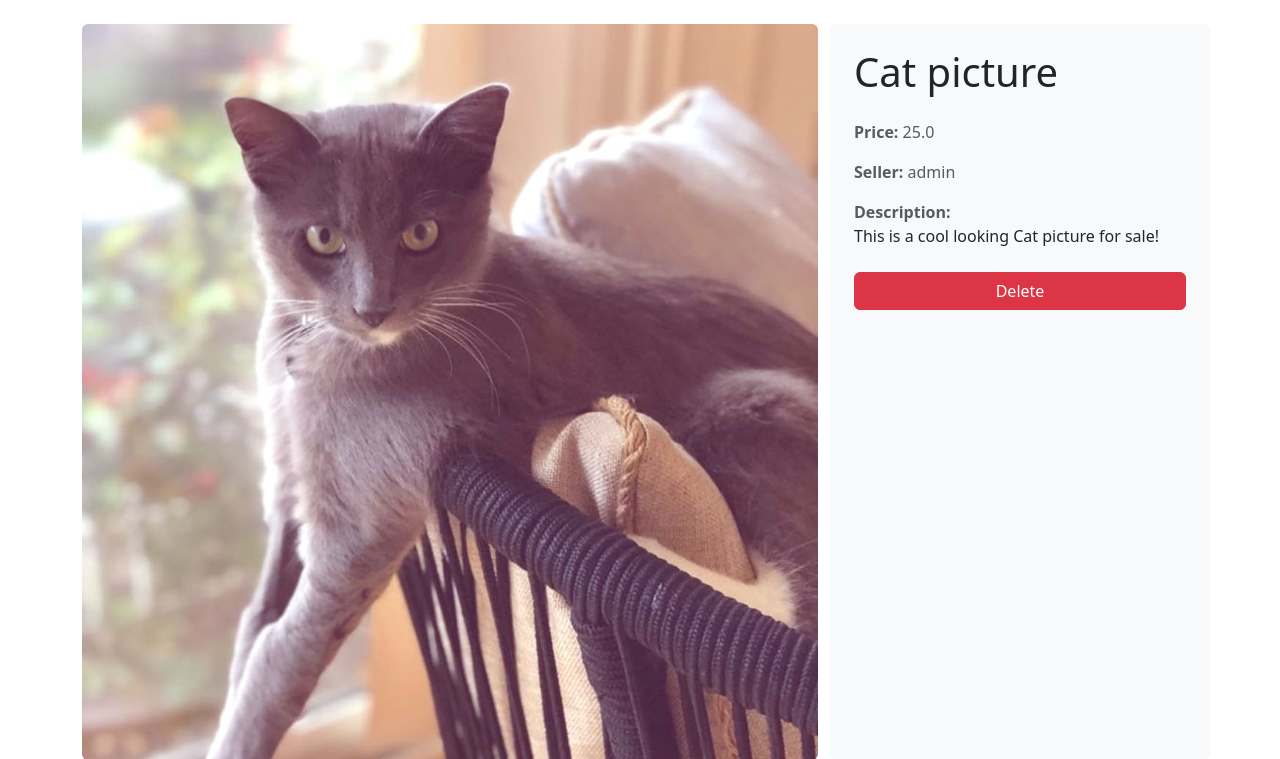
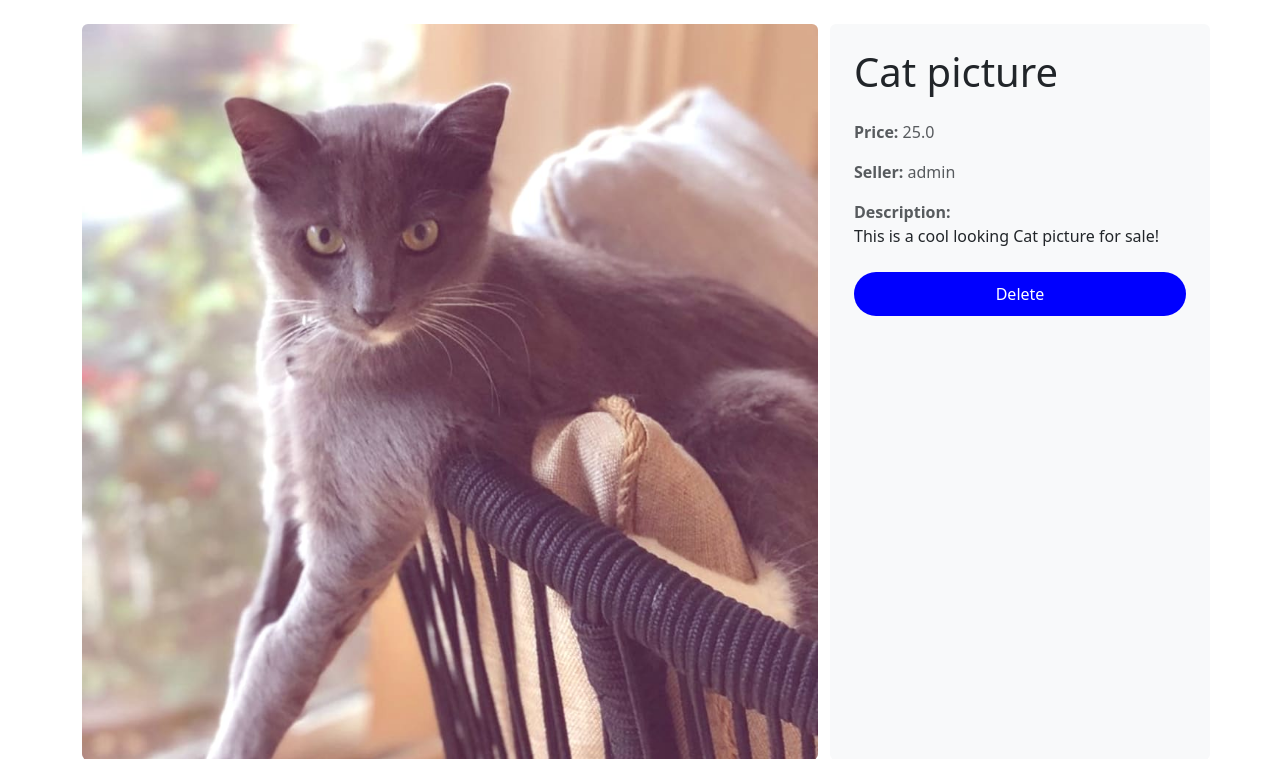
Before and after one commit to laminsaidy/MarketplaceP5, a Django app: page /items/detail/1/ in a window 1280 px wide. Shown: the part 56-815 px from the top of the page. Run offline with Django 5.2, Linux system fonts and the light colour scheme; a user stored in the database is signed in; data comes from the database, SQL or seed files in the repository.

Commit message:
Enhance Delete button with different colors, a hover effect and confirmation dialog

```diff
--- a/item/templates/item/detail.html
+++ b/item/templates/item/detail.html
@@ -16,6 +16,22 @@
   .contact-seller-btn:hover {
     transform: scale(1.05);
     box-shadow: 0 4px 8px rgba(0, 0, 0, 0.2);
+  }
+
+  /* Custom styles for the Delete button */
+  .delete-btn {
+    background-color:  blue;
+    border: none;
+    color: white;
+    padding: 10px 20px;
+    border-radius: 25px;
+    font-size: 1rem;
+    transition: background-color 0.3s ease;
+    text-decoration: none;
+  }
+
+  .delete-btn:hover {
+    background-color: #ff0000;
   }
 </style>
 
@@ -51,7 +67,7 @@
 
         {% if request.user == item.created_by %}
             <div class="mt-4">
-                <a href="{% url 'item:delete' item.id %}" class="btn btn-danger w-100">Delete</a>
+                <a href="{% url 'item:delete' item.id %}" class="delete-btn w-100 text-center d-block" onclick="return confirmDelete()">Delete</a>
             </div>
         {% else %}
             <a href="{% url 'conversation:new' item.id %}" class="btn btn-primary contact-seller-btn w-100 mt-3">
@@ -99,4 +115,11 @@
         {% endfor %}
     </div>
 </div>
+
+<!-- JavaScript for Delete Confirmation -->
+<script>
+    function confirmDelete() {
+        return confirm("Are you sure you want to delete this item?");
+    }
+</script>
 {% endblock %}
```
